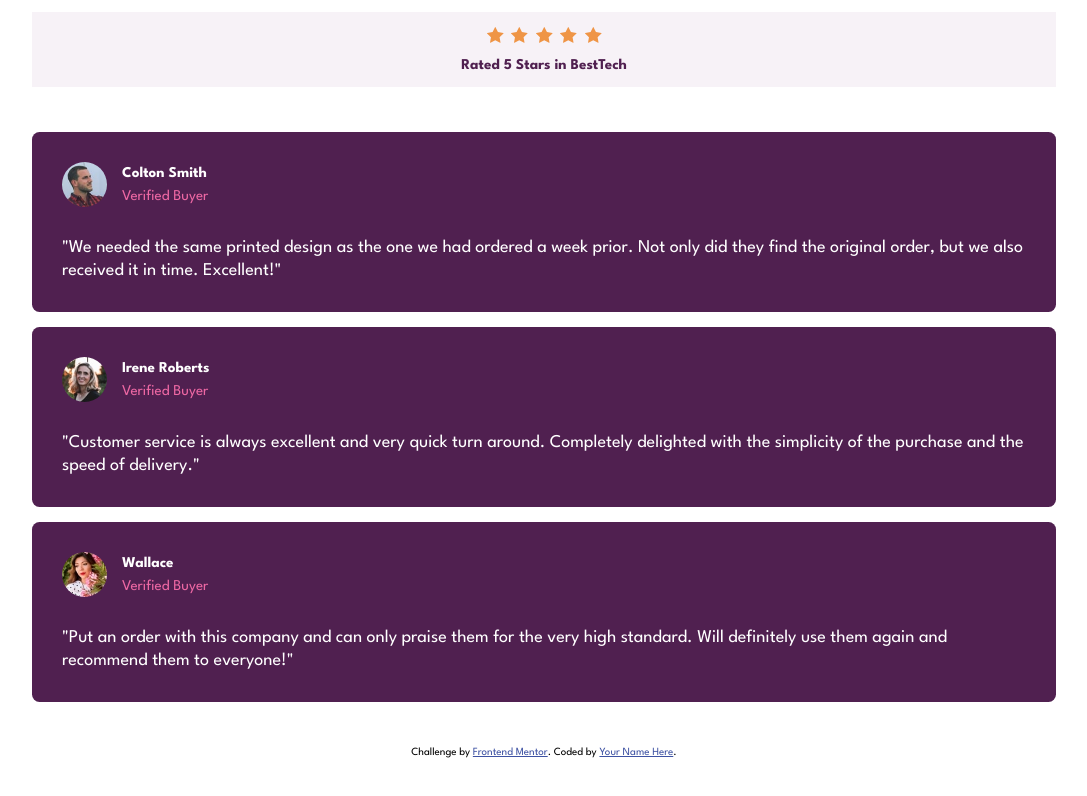
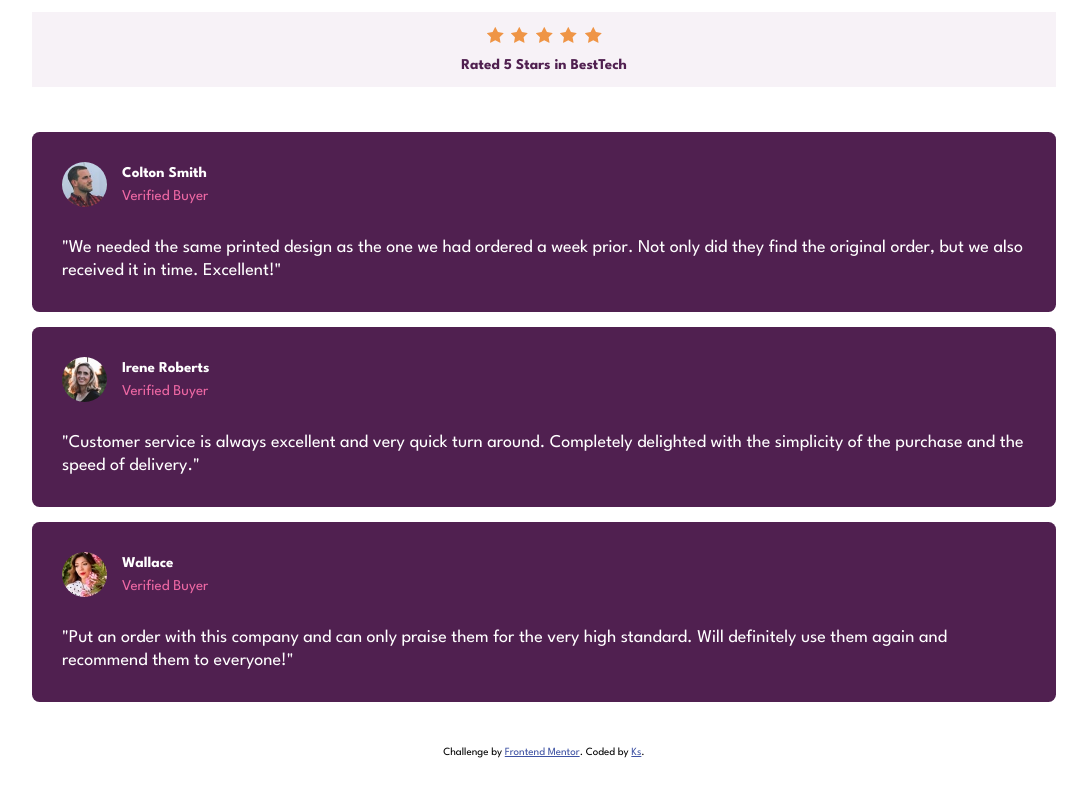
Before and after one commit to lahahae/social-proof-section-master, a plain HTML site: page index.html in a window 1280 px wide. Shown: the part 352-1148 px from the top of the page, without its empty margins (96-1183 px from the left). Drawn offline with Linux system fonts and the light colour scheme.

Commit message:
update author

```diff
--- a/index.html
+++ b/index.html
@@ -210,7 +210,7 @@
       Challenge by
       <a href="https://www.frontendmentor.io?ref=challenge" target="_blank"
         >Frontend Mentor</a
-      >. Coded by <a href="#">Your Name Here</a>.
+      >. Coded by <a href="#">Ks</a>.
     </footer>
   </body>
   <aside class="background__desktop">
```
